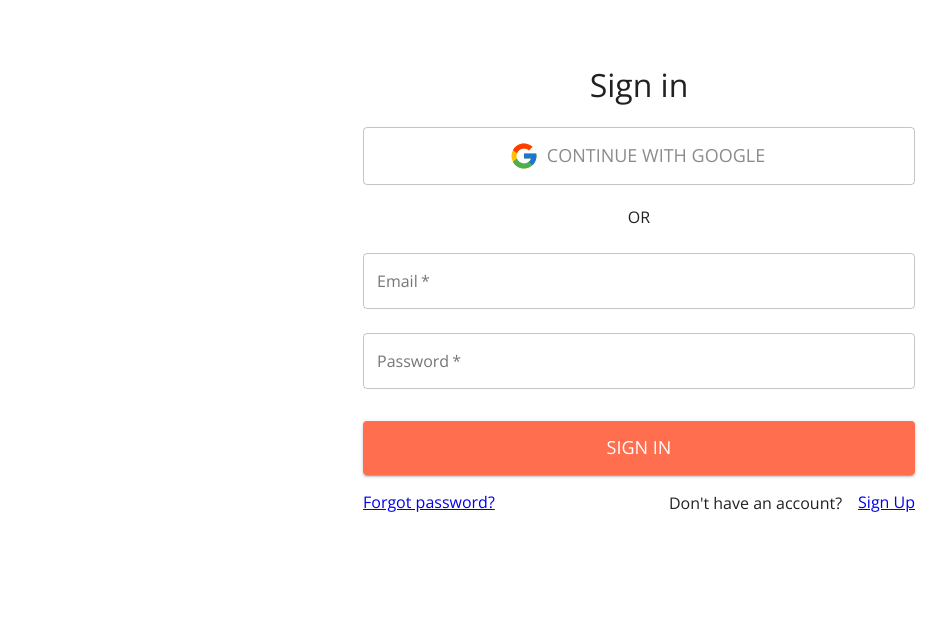
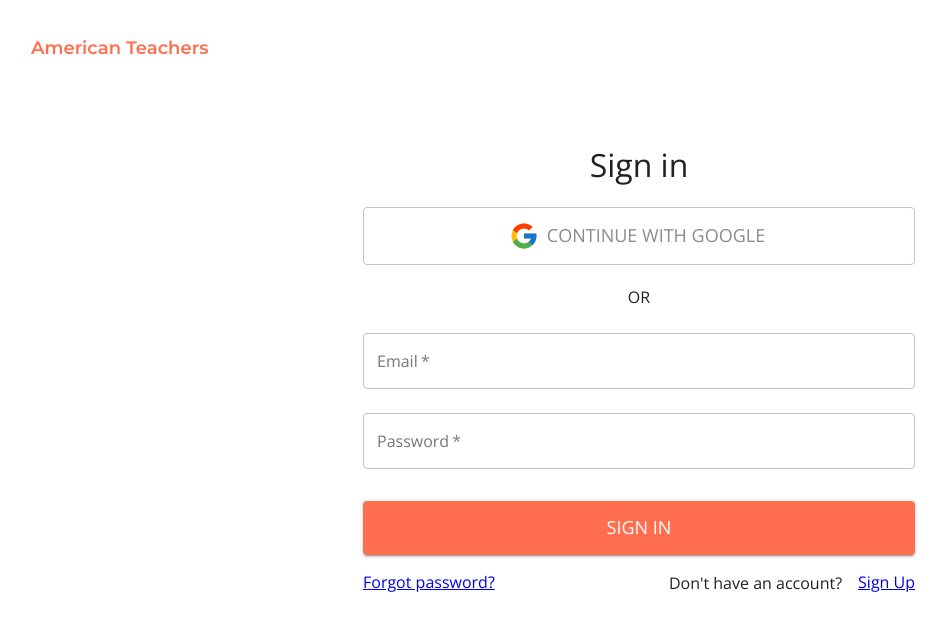
Before and after one commit to American-Teachers/American-Teachers, a React (Create React App) app in the folder wwwroot/: page /signin in a window 1280 px wide. Shown: the top 630 px of the page, without its empty margins (1-948 px from the left). Built offline with nearby package versions, Linux system fonts and the light colour scheme.

Commit message:
get layout onto signin signup components

```diff
--- a/wwwroot/src/pages/SignIn.js
+++ b/wwwroot/src/pages/SignIn.js
@@ -11,6 +11,8 @@ import GoogleLogin from 'react-google-login';
 import Icon from '@material-ui/core/Icon';
 import Googlelogo from '../../public/google-icon.svg';
 import emailValidation from '../helpers/email-validation';
+
+import Layout from '../components/Layout';
 
 const useStyles = makeStyles((theme) => ({
   paper: {
@@ -88,6 +90,8 @@ export default function SignIn() {
   }
 
   return (
+    <Layout footerHidden>
+
     <Container component="main" maxWidth="sm">
       <CssBaseline />
       <div className={classes.paper}>
@@ -168,5 +172,7 @@ export default function SignIn() {
         </form>
       </div>
     </Container>
+
+    </Layout>
   );
 }
--- a/wwwroot/src/pages/SignUp.js
+++ b/wwwroot/src/pages/SignUp.js
@@ -13,6 +13,8 @@ import emailValidation from '../helpers/email-validation';
 import clsx from 'clsx';
 import Privacy from '../../public/AmericanTeachersPrivacyStatement.pdf';
 import TermsAndConditions from '../../public/AmericanTeachersTermsofUse.pdf'
+
+import Layout from '../components/Layout';
 
 const createGoogleIcon = (classes) => {
   return (
@@ -115,6 +117,8 @@ export default function SignUp() {
   const isButtonEnabled =  !someValuesMissing && formValues.termsAgreed;
 
   return (
+    <Layout footerHidden>
+
     <Container component="main" maxWidth="md" className="wrap">
       <CssBaseline />
       <div className={classes.paper}>
@@ -247,5 +251,7 @@ export default function SignUp() {
         </form>
       </div>
     </Container>
+
+    </Layout>
   );
 }
```
Also changed, not shown: wwwroot/src/components/Header.js (+4 -7 lines).
